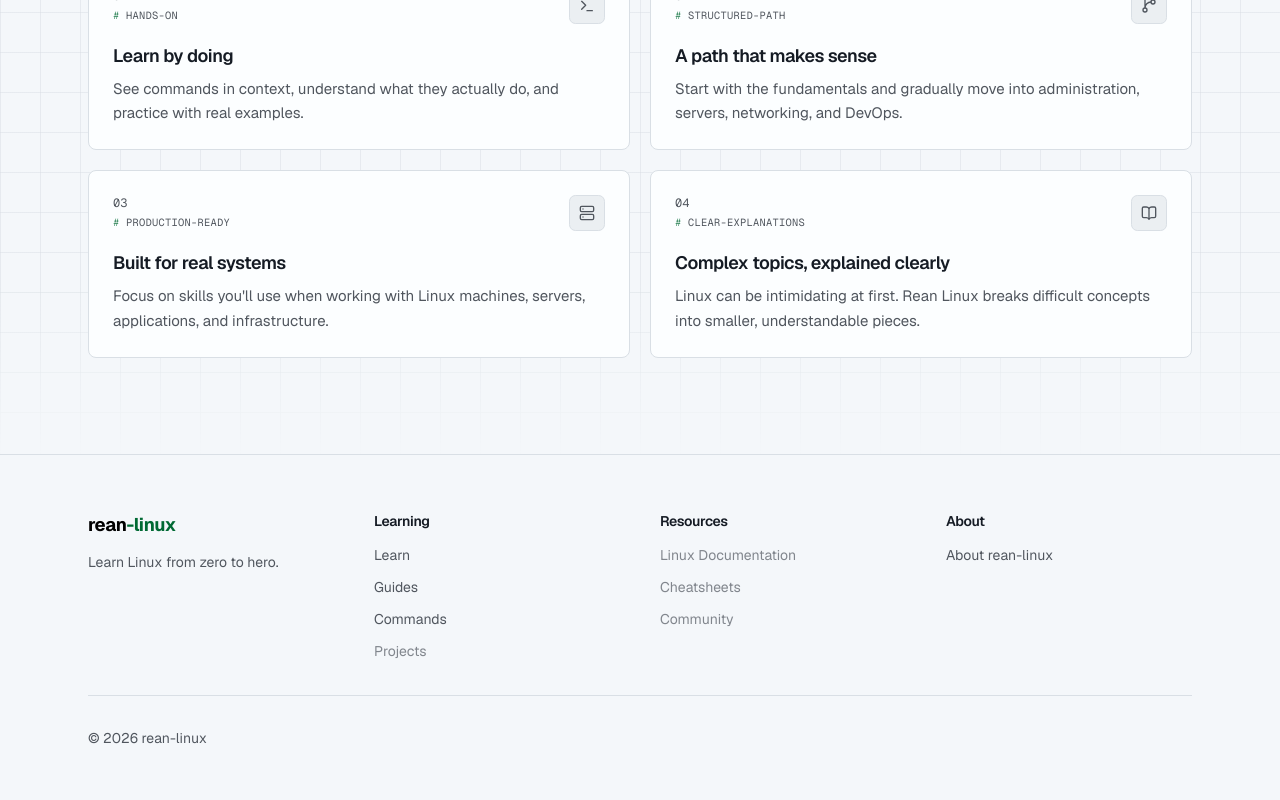
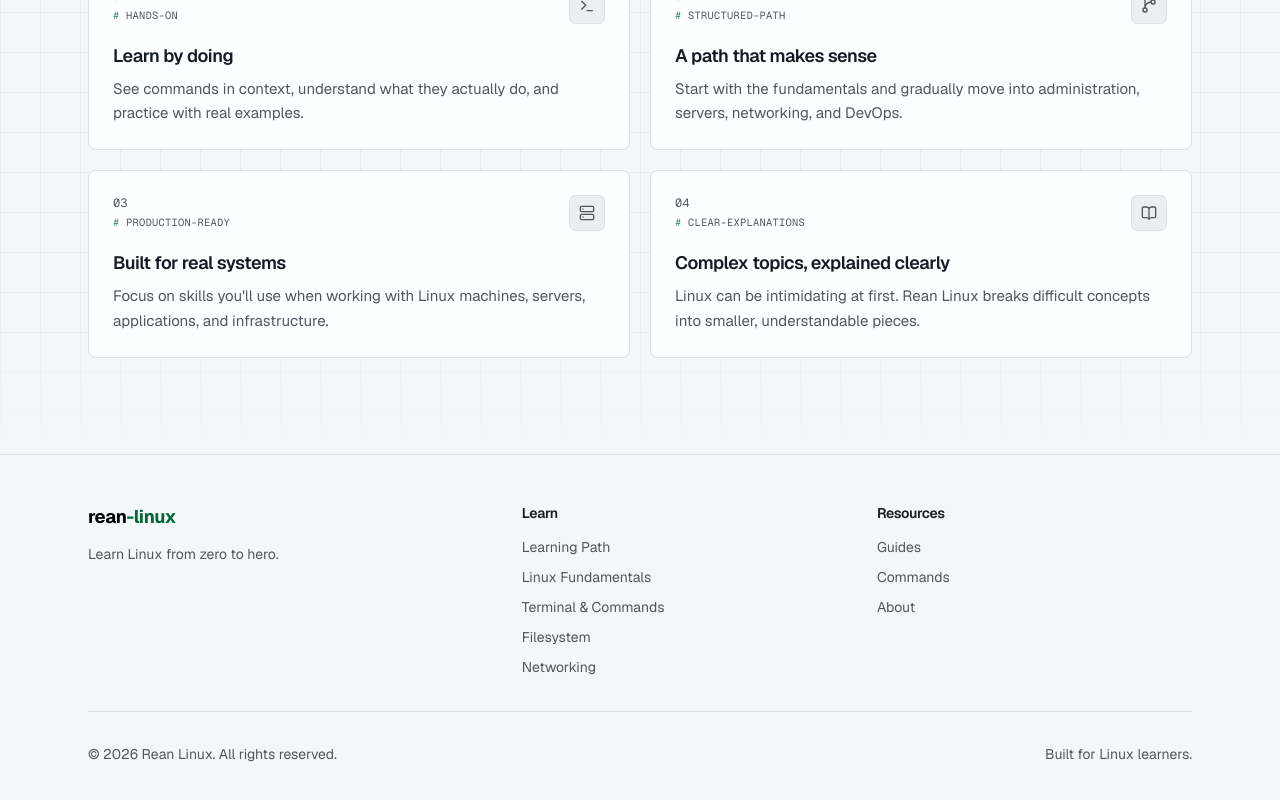
Before and after one commit to bunsalcoder/rean-linux, a Next.js app: page / in a window 1280 px wide. Shown: the part 5609-6409 px from the top of the page. Built offline with nearby package versions, Linux system fonts and the light colour scheme; no server answers.

Commit message:
feat: add site footer with learn and resources navigation

```diff
--- a/src/components/layout/footer.tsx
+++ b/src/components/layout/footer.tsx
@@ -5,13 +5,19 @@ import { Container } from "@/components/layout/container";
 import { Separator } from "@/components/ui/separator";
 import { footerNav } from "@/config/navigation";
 import { siteConfig } from "@/config/site";
+import { cn } from "@/lib/utils";
+
+const footerLinkClassName =
+  "text-muted-foreground hover:text-foreground focus-visible:ring-ring inline-block rounded-sm py-0.5 text-sm transition-colors focus-visible:ring-2 focus-visible:outline-none";
 
 export function Footer() {
+  const year = new Date().getFullYear();
+
   return (
     <footer className="border-t">
-      <Container className="py-10 md:py-14">
-        <div className="grid gap-10 sm:grid-cols-2 lg:grid-cols-4">
-          <div className="max-w-xs">
+      <Container className="py-10 md:py-12">
+        <div className="grid gap-8 sm:grid-cols-2 lg:grid-cols-[minmax(0,1.25fr)_repeat(2,minmax(0,1fr))] lg:gap-10">
+          <div className="max-w-xs sm:col-span-2 lg:col-span-1">
             <BrandMark />
             <p className="text-muted-foreground mt-3 text-sm leading-relaxed">
               {siteConfig.tagline}
@@ -23,14 +29,11 @@ export function Footer() {
               <h2 className="text-sm font-semibold tracking-tight">
                 {section.title}
               </h2>
-              <ul className="mt-3 space-y-2">
+              <ul className="mt-3 space-y-1.5">
                 {section.items.map((item) => (
                   <li key={item.label}>
                     {item.href ? (
-                      <Link
-                        href={item.href}
-                        className="text-muted-foreground hover:text-foreground focus-visible:ring-ring rounded-sm text-sm transition-colors focus-visible:ring-2 focus-visible:outline-none"
-                      >
+                      <Link href={item.href} className={footerLinkClassName}>
                         {item.label}
                       </Link>
                     ) : (
@@ -47,9 +50,15 @@ export function Footer() {
 
         <Separator className="my-8" />
 
-        <p className="text-muted-foreground text-sm">
-          © {new Date().getFullYear()} {siteConfig.name}
-        </p>
+        <div
+          className={cn(
+            "text-muted-foreground flex flex-col gap-2 text-sm",
+            "sm:flex-row sm:items-center sm:justify-between",
+          )}
+        >
+          <p>© {year} Rean Linux. All rights reserved.</p>
+          <p>Built for Linux learners.</p>
+        </div>
       </Container>
     </footer>
   );
--- a/src/config/navigation.ts
+++ b/src/config/navigation.ts
@@ -19,24 +19,21 @@ export type FooterNavSection = {
 
 export const footerNav: readonly FooterNavSection[] = [
   {
-    title: "Learning",
+    title: "Learn",
     items: [
-      { href: "/learn", label: "Learn" },
-      { href: "/guides", label: "Guides" },
-      { href: "/commands", label: "Commands" },
-      { label: "Projects" },
+      { href: "/learn", label: "Learning Path" },
+      { href: "/learn/fundamentals", label: "Linux Fundamentals" },
+      { href: "/learn/terminal", label: "Terminal & Commands" },
+      { href: "/learn/filesystem", label: "Filesystem" },
+      { href: "/learn/networking", label: "Networking" },
     ],
   },
   {
     title: "Resources",
     items: [
-      { label: "Linux Documentation" },
-      { label: "Cheatsheets" },
-      { label: "Community" },
+      { href: "/guides", label: "Guides" },
+      { href: "/commands", label: "Commands" },
+      { href: "/about", label: "About" },
     ],
   },
-  {
-    title: "About",
-    items: [{ href: "/about", label: "About rean-linux" }],
-  },
 ];
```
